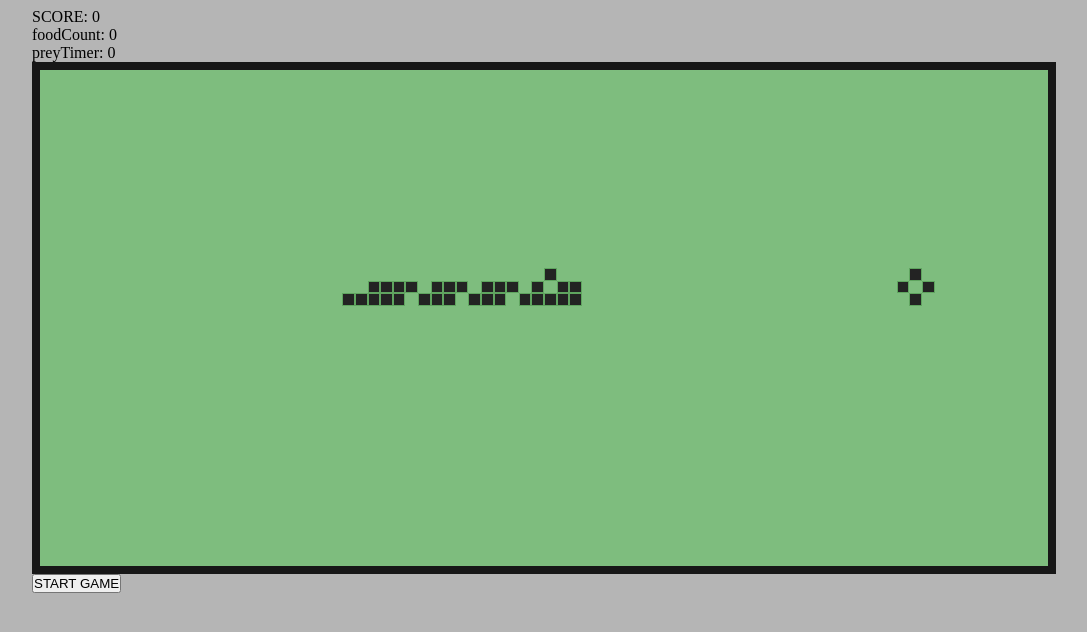
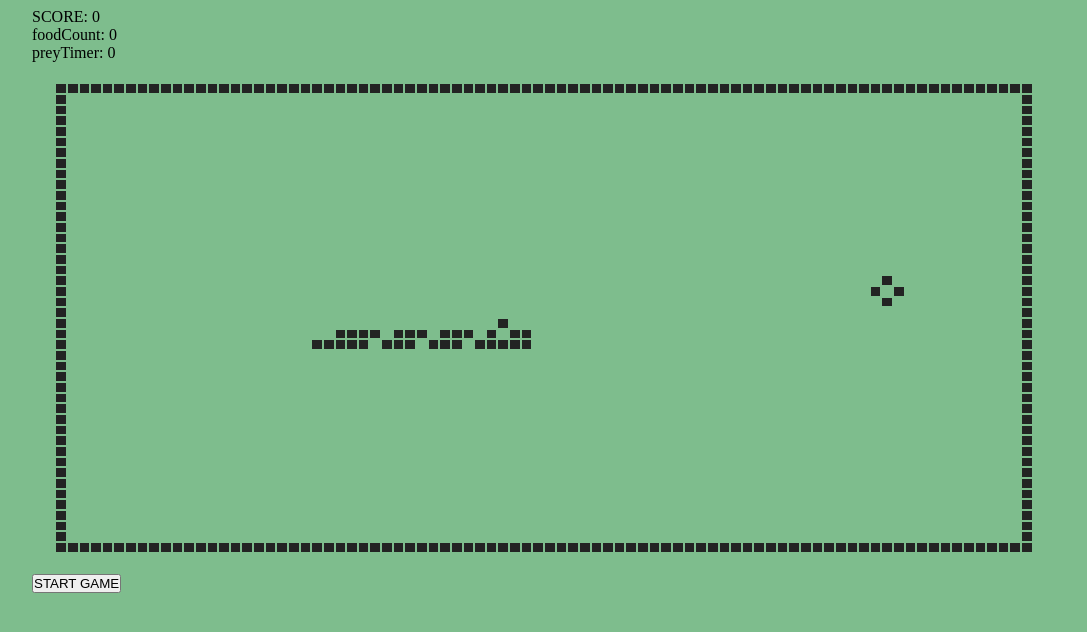
Before and after one commit to jupiter-desphy/nokia-snake, a React (Create React App) app in the folder snake-app/: page /snake2 in a window 1280 px wide. Shown: the top 632 px of the page, without its empty margins (96-1183 px from the left). Built offline with nearby package versions, Linux system fonts and the light colour scheme.

Commit message:
added 'full' index to snakeArr

```diff
--- a/snake-app/src/components/Board.jsx
+++ b/snake-app/src/components/Board.jsx
@@ -1,9 +1,32 @@
 import Tile from "./SingleGridItem.jsx";
-import { useState } from "react";
+import { COLUMNS, ROWS } from "../constants.js";
 
-export default function Board({ theGrid, snakeArr, food, prevFood, gameOver, blinkOn, prey }) {
+export default function Board({ theGrid, snakeArr, food, gameOver, blinkOn, prey }) {
+
 
     function generateGridState(currentItem) {
+
+        if (currentItem[0] === 0) {
+            if (currentItem[1] === 0) {
+                return "nw-border";
+            } else
+                if (currentItem[1] === ROWS - 1) {
+                    return "sw-border";
+                } else return "left-border";
+        }
+        if (currentItem[0] === COLUMNS - 1) {
+            if (currentItem[1] === 0) {
+                return "ne-border";
+            } else if (currentItem[1] === ROWS - 1) {
+                return "se-border";
+            } else return "right-border";
+        }
+        if (currentItem[1] === 0) {
+            return "upper-border";
+        }
+        if (currentItem[1] === ROWS - 1) {
+            return "bottom-border";
+        }
 
 
         for (let i = 0; i < snakeArr.length; i++) {
@@ -24,64 +47,73 @@ export default function Board({ theGrid, snakeArr, food, prevFood, gameOver, bli
 
                 if (i !== 0) {
                     if ((snakeArr[i - 1][2] === 'D' && snakeArr[i][2] === 'R') || (snakeArr[i - 1][2] === 'L' && snakeArr[i][2] === 'U')) {
-                        if (currentItem[0] === prevFood[0] && currentItem[1] === prevFood[1]) {
+                        if (snakeArr[i][3] === 'full') {
                             return "full-n-e northeast";
-                        } else return "northeast";
                         }
+                        return "northeast";
+                    }
+
                     if ((snakeArr[i - 1][2] === 'D' && snakeArr[i][2] === 'L') || (snakeArr[i - 1][2] === 'R' && snakeArr[i][2] === 'U')) {
-                        if (currentItem[0] === prevFood[0] && currentItem[1] === prevFood[1]) {
+                        if (snakeArr[i][3] === 'full') {
                             return "full-n-w northwest";
-                        } else return "northwest";
+                        } return "northwest";
                     }
                     if ((snakeArr[i - 1][2] === 'U' && snakeArr[i][2] === 'R') || (snakeArr[i - 1][2] === 'L' && snakeArr[i][2] === 'D')) {
-                        if (currentItem[0] === prevFood[0] && currentItem[1] === prevFood[1]) {
+                        if (snakeArr[i][3] === 'full') {
                             return "full-s-e southeast";
-                        } else return "southeast";
+                        } return "southeast";
                     }
                     if ((snakeArr[i - 1][2] === 'U' && snakeArr[i][2] === 'L') || (snakeArr[i - 1][2] === 'R' && snakeArr[i][2] === 'D')) {
-                        if (currentItem[0] === prevFood[0] && currentItem[1] === prevFood[1]) {
+                        if (snakeArr[i][3] === 'full') {
                             return "full-s-w southwest";
-                        } else return "southwest";
+                        } return "southwest";
                     }
                 }
 
+
                 if (snakeArr[i][2] === 'D') {
                     if (currentItem[0] === snakeArr[0][0] && currentItem[1] === snakeArr[0][1]) {
-                        if (currentItem[0] === food[0] && currentItem[1] === food[1] - 1) {
+                        if ((currentItem[0] === food[0] && currentItem[1] === food[1] - 1) || (currentItem[0] === prey[0][0] && currentItem[1] === prey[0][1] - 1) || (currentItem[0] === prey[1][0] && currentItem[1] === prey[1][1] - 1)) {
                             return "down-feed";
                         } else return "down-head";
                     }
-                    if (currentItem[0] === prevFood[0] && currentItem[1] === prevFood[1]) {
+                    if (snakeArr[i][3] === 'full') {
                             return "full snake-down";
-                    } else return "snake-down";
+                        }
+                    return "snake-down";
                 }
                 if (snakeArr[i][2] === 'R') {
                     if (currentItem[0] === snakeArr[0][0] && currentItem[1] === snakeArr[0][1]) {
-                        if (currentItem[0] === food[0] - 1 && currentItem[1] === food[1]) {
+                        if ((currentItem[0] === food[0] - 1 && currentItem[1] === food[1]) || (currentItem[0] === prey[0][0] - 1 && currentItem[1] === prey[0][1]) || (currentItem[0] === prey[1][0] - 1 && currentItem[1] === prey[1][1])) {
                             return "right-feed";
                         } else return "right-head";
                     }
-                    if (currentItem[0] === prevFood[0] && currentItem[1] === prevFood[1]) {
+                    if (snakeArr[i][3] === 'full') {
                             return "full snake-right";
-                    } else return "snake-right";
+                    }
+                    return "snake-right";
                 }
                 if (snakeArr[i][2] === 'L') {
                     if (currentItem[0] === snakeArr[0][0] && currentItem[1] === snakeArr[0][1]) {
-                        if (currentItem[0] === food[0] + 1 && currentItem[1] === food[1]) {
+                        if ((currentItem[0] === food[0] + 1 && currentItem[1] === food[1]) || (currentItem[0] === prey[0][0] + 1 && currentItem[1] === prey[0][1]) || (currentItem[0] === prey[1][0] + 1 && currentItem[1] === prey[1][1])) {
                             return "left-feed";
                         } else return "left-head";
-                    } else if (currentItem[0] === prevFood[0] && currentItem[1] === prevFood[1]) {
+                    }
+                    if (snakeArr[i][3] === 'full') {
                             return "full snake-left";
-                    } else return "snake-left";
+                    }
+                    return "snake-left";
                 }
                 if (snakeArr[i][2] === 'U') {
                     if (currentItem[0] === snakeArr[0][0] && currentItem[1] === snakeArr[0][1]) {
-                        if (currentItem[0] === food[0] && currentItem[1] === food[1] + 1) {
+                        if ((currentItem[0] === food[0] && currentItem[1] === food[1] + 1) || (currentItem[0] === prey[0][0] && currentItem[1] === prey[0][1] + 1) || (currentItem[0] === prey[1][0] && currentItem[1] === prey[1][1] + 1)) {
                             return "up-feed";
                         } else return "up-head";
-                    } else if (currentItem[0] === prevFood[0] && currentItem[1] === prevFood[1]) {
+                    }
+                    if (snakeArr[i][3] === 'full') {
                             return "full snake-up";
-                    } else return "snake-up";
+                    }
+                    return "snake-up";
                 }
             }
         }
--- a/snake-app/src/components/SingleGridItem.jsx
+++ b/snake-app/src/components/SingleGridItem.jsx
@@ -3,23 +3,23 @@ export default function Tile({pixelState}){
         <div className={`pixel ${pixelState}`}>
 
             <div className="cp1 fs2 sp2 f-s-e d-f d-h r-h r-f"></div>
-            <div className="fs2 sp2 f l-f s-w s-e u-t up down food-pixel"></div>
-            <div className="sp1 f d-f r-f s-w s-e d-h d-t u-t up down"></div>
+            <div className="seb rb fs2 sp2 f l-f s-w s-e u-t up down food-pixel"></div>
+            <div className="swb lb sp1 f d-f r-f s-w s-e d-h d-t u-t up down"></div>
             <div className="sp1 f-s-w l-f l-h"></div>
 
-            <div className="cp1 cp2 fs1 fs2 sp1 sp2 f u-f s-e n-e l-t left right food-pixel"></div>
-            <div className="cp1 cp2 sp1 sp2 d-f r-f s-w n-e u-t u-h d-h l-h l-t r-h right down"></div>
-            <div className="cp1 cp2 fs2 sp1 sp2 d-f l-f s-e n-w u-h d-h u-t d-t l-h r-t r-h up left food-pixel"></div>
-            <div className="cp1 cp2 fs1 sp1 sp2 f u-f s-w n-w r-t right left"></div>
+            <div className="seb bb cp1 cp2 fs1 fs2 sp1 sp2 f u-f s-e n-e l-t left right food-pixel"></div>
+            <div className="seb bb rb cp1 cp2 sp1 sp2 d-f r-f s-w n-e u-t u-h d-h l-h l-t r-h right down"></div>
+            <div className="swb bb lb cp1 cp2 fs2 sp1 sp2 d-f l-f s-e n-w u-h d-h u-t d-t l-h r-t r-h up left food-pixel"></div>
+            <div className="swb bb cp1 cp2 fs1 sp1 sp2 f u-f s-w n-w r-t right left"></div>
 
-            <div className="fs1 fs2 sp1 sp2 f d-f r-f s-e n-e l-t r-t r-h right left"></div>
-            <div className="cp1 cp2 fs2 sp2 u-f r-f s-e n-w d-h u-h d-t l-h l-t r-t r-h up left food-pixel"></div>
-            <div className="fs1 fs2 sp1 u-f l-f s-w n-e d-h u-h u-t d-t l-h l-t r-t r-h down right"></div>
-            <div className="cp1 cp2 fs1 sp1 sp2 f d-f l-f s-w n-w l-h l-t r-t right left"></div>
+            <div className="neb ub fs1 fs2 sp1 sp2 f d-f r-f s-e n-e l-t r-t r-h right left"></div>
+            <div className="neb ub rb cp1 cp2 fs2 sp2 u-f r-f s-e n-w d-h u-h d-t l-h l-t r-t r-h up left food-pixel"></div>
+            <div className="nwb ub lb fs1 fs2 sp1 u-f l-f s-w n-e d-h u-h u-t d-t l-h l-t r-t r-h down right"></div>
+            <div className="nwb ub cp1 cp2 fs1 sp1 sp2 f d-f l-f s-w n-w l-h l-t r-t right left"></div>
 
             <div className="fs2 sp1 f-n-e u-f u-h"></div>
-            <div className="fs1 fs2 sp2 f l-f n-w n-e d-t up down"></div>
-            <div className="fs1 fs2 sp1 f u-f r-f n-w n-e u-h u-t d-t up down"></div>
+            <div className="neb rb fs1 fs2 sp2 f l-f n-w n-e d-t up down"></div>
+            <div className="nwb lb fs1 fs2 sp1 f u-f r-f n-w n-e u-h u-t d-t up down"></div>
             <div className="fs1 fs2 sp2 f-n-w"></div>
         </div>
     )
--- a/snake-app/src/constants.js
+++ b/snake-app/src/constants.js
@@ -1,9 +1,9 @@
 const SNAKE_START = [
-    [10, 4, 'R'],
-    [9, 4, 'R'],
-    [8, 4, 'R'],
-    [7, 4, 'R'],
-    [6, 4, 'R']
+    [10, 6, 'R', 'hungry'],
+    [9, 6, 'R', 'hungry'],
+    [8, 6, 'R', 'hungry'],
+    [7, 6, 'R', 'hungry'],
+    [6, 6, 'R', 'hungry']
     // ,
     // [5, 4],
     // [4, 4],
@@ -15,6 +15,9 @@ const SNAKE_START = [
 
 const PREY_START = [[null, null], [null, null], null];
 
+const COLUMNS = 22;
+const ROWS = 12;
+
 const DIRECTIONS = {
     37: [-1, 0], //left
     38: [0, -1], //up
@@ -24,4 +27,4 @@ const DIRECTIONS = {
 
 
 
-export { DIRECTIONS, SNAKE_START, PREY_START }
+export { DIRECTIONS, SNAKE_START, PREY_START, COLUMNS, ROWS }
--- a/snake-app/src/global.css
+++ b/snake-app/src/global.css
@@ -7,21 +7,23 @@
 body {
   justify-content: center;
   display: flex;
-  background-color: rgb(181, 181, 181);
+  /* background-color: rgb(181, 181, 181); */
+    background-color: rgb(126, 189, 141);
+
 }
 
 .screen {
   width: 80vw;
   height: 40vw;
   display: grid;
-  grid-template-columns: repeat(20, 1fr);
-  grid-template-rows: repeat(10, 1fr);
-  border: .5rem solid rgb(23, 23, 23);
+  grid-template-columns: repeat(22, 1fr);
+  grid-template-rows: repeat(12, 1fr);
+  /* border: .5rem solid rgb(23, 23, 23); */
 }
 
 .pixel {
   /* border: .01rem solid rgb(95, 164, 95); */
-  background-color: rgb(126, 189, 126);
+  /* background-color: rgb(126, 189, 126); */
   font-size: .5rem;
   color: black;
   display: grid;
@@ -34,6 +36,14 @@ body {
   border: .01rem solid rgb(95, 164, 95);
 } */
 
+.nw-border .nwb,
+.ne-border .neb,
+.sw-border .swb,
+.se-border .seb,
+.left-border .lb,
+.right-border .rb,
+.upper-border .ub,
+.bottom-border .bb,
 .snake-right .right,
 .snake-down .down,
 .snake-left .left,
@@ -63,7 +73,7 @@ body {
 .spider1 .sp1,
 .spider2 .sp2 {
   background-color: rgb(35, 35, 35);
-  border: .01rem solid rgb(95, 164, 95);
+  border: .01rem solid rgb(126, 189, 141);
 }
 
 span {
--- a/snake-app/src/pages/snake1.jsx
+++ b/snake-app/src/pages/snake1.jsx
@@ -2,22 +2,21 @@ import { useState, useRef, useEffect } from "react";
 import Board from "../components/Board.jsx";
 // import useInterval from "../helpers/useinterval.js";
 import {
-    SNAKE_START
+    COLUMNS,
+    ROWS,
+    SNAKE_START,
+    PREY_START
 } from '../constants';
 import UseInterval from "../helpers/useinterval.js";
 
 export function SnakeI(props) {
-
-    /* Gameboard 2D Array */
-    const columns = 20;
-    const rows = 10;
 
 
     /* STATE */
     const [snakeArr, setSnakeArr] = useState(SNAKE_START);
     const [gameOver, setGameOver] = useState(false);
     const [score, setScore] = useState(0);
-    const [food, setFood] = useState([Math.floor(Math.random() * columns), Math.floor(Math.random() * rows)]);
+    const [food, setFood] = useState([Math.floor(Math.random() * COLUMNS), Math.floor(Math.random() * ROWS)]);
     const [direction, setDirection] = useState([1, 0]);
     const [speed, setSpeed] = useState(null);
     const [prevDirection, setPrevDirection] = useState([]);
@@ -51,10 +50,10 @@ export function SnakeI(props) {
 
     const randomizeFood = () => {
         let snakeClone = snakeArr
-        let foodCoordinates = [Math.floor(Math.random() * columns), Math.floor(Math.random() * rows)];
+        let foodCoordinates = [Math.floor(Math.random() * COLUMNS), Math.floor(Math.random() * ROWS)];
         for (const segment of snakeClone) {
             while (foodCoordinates[0] === segment[0] && foodCoordinates[1] === segment[1]) {
-                foodCoordinates = [Math.floor(Math.random() * columns), Math.floor(Math.random() * rows)];
+                foodCoordinates = [Math.floor(Math.random() * COLUMNS), Math.floor(Math.random() * ROWS)];
             }
         }
         // let foodCoordinates = [Math.floor(Math.random() * columns), Math.floor(Math.random() * rows)];
@@ -69,10 +68,10 @@ export function SnakeI(props) {
 
     const checkCollision = (piece, snk = snakeArr) => {
         if (
-            piece[0] >= columns ||
-            piece[0] < 0 ||
-            piece[1] >= rows ||
-            piece[1] < 0
+            piece[0] >= COLUMNS - 1 ||
+            piece[0] < 1 ||
+            piece[1] >= ROWS -1 ||
+            piece[1] < 1
         )
             return true;
 
@@ -187,9 +186,9 @@ export function SnakeI(props) {
     const gameBoard = useRef([]);
 
     function designBoard(game) {
-        for (let i = 0; i < rows; i++) {
-            game.push(new Array(rows))
-            for (let j = 0; j < columns; j++) {
+        for (let i = 0; i < ROWS; i++) {
+            game.push(new Array(ROWS))
+            for (let j = 0; j < COLUMNS; j++) {
                 game[i][j] = [j, i, null];
             }
         }
@@ -222,7 +221,8 @@ export function SnakeI(props) {
             </div>
 
             <div className="screen">
-                <Board theGrid={gameBoard.current} snakeArr={snakeArr} food={food} prevFood={prevFood} gameOver={gameOver} blinkOn={blinkOn} />
+                <Board theGrid={gameBoard.current} snakeArr={snakeArr} food={food} gameOver={gameOver} blinkOn={blinkOn} prey={PREY_START} />
+
             </div>
             <div>
                 <button onClick={startGame}>START GAME</button>
--- a/snake-app/src/pages/snake2.jsx
+++ b/snake-app/src/pages/snake2.jsx
@@ -2,6 +2,8 @@ import { useState, useRef, useEffect } from "react";
 import Board from "../components/Board.jsx";
 // import useInterval from "../helpers/useinterval.js";
 import {
+    COLUMNS,
+    ROWS,
     SNAKE_START,
     PREY_START
 } from '../constants';
@@ -9,21 +11,16 @@ import UseInterval from "../helpers/useinterval.js";
 
 export function SnakeII(props) {
 
-    /* Gameboard 2D Array */
-    const columns = 20;
-    const rows = 10;
-
 
     /* STATE */
     const [snakeArr, setSnakeArr] = useState(SNAKE_START);
     const [gameOver, setGameOver] = useState(false);
     const [score, setScore] = useState(0);
-    const [food, setFood] = useState([Math.floor(Math.random() * columns), Math.floor(Math.random() * rows)]);
+    const [food, setFood] = useState([Math.floor(Math.random() * COLUMNS), Math.floor(Math.random() * ROWS)]);
     const [foodCount, setFoodCount] = useState(0);
     const [direction, setDirection] = useState([1, 0]);
     const [speed, setSpeed] = useState(null);
     const [prevDirection, setPrevDirection] = useState([]);
-    const [prevFood, setPrevFood] = useState([]);
     const [blinkOn, setBlinkOn] = useState(false);
     const [prey, setPrey] = useState(PREY_START);
     const [preyTimer, setPreyTimer] = useState(0);
@@ -35,11 +32,12 @@ export function SnakeII(props) {
     const startGame = () => {
         setSnakeArr(SNAKE_START);
         setDirection([1, 0]);
-        setSpeed(270);
+        setSpeed(250);
         setGameOver(false);
         setScore(0);
         setFoodCount(0);
         setPrey(PREY_START);
+        setPreyTimer(0);
     }
 
     const endGame = () => {
@@ -54,11 +52,11 @@ export function SnakeII(props) {
     UseInterval(() => blink(), 400);
 
     const randomizeFood = () => {
-        let snakeClone = snakeArr
-        let foodCoordinates = [Math.floor(Math.random() * columns), Math.floor(Math.random() * rows)];
+        let snakeClone = snakeArr;
+        let foodCoordinates = [Math.floor(Math.random() * (COLUMNS - 2)) + 1, Math.floor(Math.random() * (ROWS - 2)) + 1];
         for (const segment of snakeClone) {
             while (foodCoordinates[0] === segment[0] && foodCoordinates[1] === segment[1]) {
-                foodCoordinates = [Math.floor(Math.random() * columns), Math.floor(Math.random() * rows)];
+                foodCoordinates = [Math.floor(Math.random() * (COLUMNS - 2)) + 1, Math.floor(Math.random() * (ROWS - 2)) + 1];
             }
         }
         // let foodCoordinates = [Math.floor(Math.random() * columns), Math.floor(Math.random() * rows)];
@@ -72,19 +70,19 @@ export function SnakeII(props) {
 
     const randomizePrey = () => {
         let snakeClone = snakeArr
-        let prey0 = [Math.floor(Math.random() * (columns-1)), Math.floor(Math.random() * rows)];
+        let prey0 = [Math.floor(Math.random() * (COLUMNS - 3)) + 1, Math.floor(Math.random() * (ROWS - 2) + 1)];
         for (const segment of snakeClone) {
             while (prey0[0] === segment[0] && prey0[1] === segment[1]) {
-                prey0 = [Math.floor(Math.random() * (columns-1)), Math.floor(Math.random() * rows)];
+                prey0 = [Math.floor(Math.random() * (COLUMNS - 3)) + 1, Math.floor(Math.random() * (ROWS - 2) + 1)];
             }
         }
-        let prey1 = [prey0[0]+1, prey0[1]];
+        let prey1 = [prey0[0] + 1, prey0[1]];
         let creature = prey[2];
-        if ((creature === 'caterpillar') || (creature === null)){
+        if ((creature === 'caterpillar') || (creature === null)) {
             creature = 'fish';
-        } else if (creature === 'fish'){
+        } else if (creature === 'fish') {
             creature = 'spider';
-        } else if (creature === 'spider'){
+        } else if (creature === 'spider') {
             creature = 'caterpillar';
         }
         setPrey([prey0, prey1, creature]);
@@ -93,23 +91,26 @@ export function SnakeII(props) {
 
     useEffect(() => {
         randomizeFood();
-        if (foodCount > 1 && foodCount % 5 === 0){
+        if (foodCount > 1 && foodCount % 5 === 0) {
             randomizePrey();
         }
+
+        // if (gameOver) {
+        //     setTimeout(() => {
+        //         if (gameOver) {
+        //             setSnakeArr(SNAKE_START);
+        //             setDirection([1, 0]);
+        //             setGameOver(false);
+        //             setScore(0);
+        //             setFoodCount(0);
+        //             setPrey(PREY_START);
+        //         }
+
+        //     }, 4500)
+        // }
     }, [foodCount]);
 
-    const checkCollision = (piece, snk = snakeArr) => {
-        if (
-            piece[0] >= columns ||
-            piece[0] < 0 ||
-            piece[1] >= rows ||
-            piece[1] < 0
-        )
-            return true;
-
-        // for (const segment of snk) {
-        //     if (piece[0] === segment[0] && piece[1] === segment[1]) {
-        //         console.log(piece, 'segment', segment)
+    const didCollide = (piece, snk = snakeArr) => {
 
         for (let i = 0; i < snk.length - 1; i++) {
             if (piece[0] === snk[i][0] && piece[1] === snk[i][1])
@@ -119,9 +120,9 @@ export function SnakeII(props) {
     };
 
     const foodEaten = newSnake => {
-        if(newSnake[0][0] === food[0] && newSnake[0][1] === food[1]) {
+        if (newSnake[0][0] === food[0] && newSnake[0][1] === food[1]) {
             let newFood = randomizeFood();
-            while (checkCollision(newFood, newSnake)) {
+            while (didCollide(newFood, newSnake)) {
                 newFood = randomizeFood();
             }
         }
@@ -171,9 +172,9 @@ export function SnakeII(props) {
     const gameBoard = useRef([]);
 
     function designBoard(game) {
-        for (let i = 0; i < rows; i++) {
-            game.push(new Array(rows))
-            for (let j = 0; j < columns; j++) {
+        for (let i = 0; i < ROWS; i++) {
+            game.push(new Array(ROWS))
+            for (let j = 0; j < COLUMNS; j++) {
                 game[i][j] = [j, i, null];
             }
         }
@@ -181,11 +182,19 @@ export function SnakeII(props) {
 
     const gameLoop = () => {
         const snakeCopy = JSON.parse(JSON.stringify(snakeArr));
-            const newSnakeHead = [snakeCopy[0][0] + direction[0], snakeCopy[0][1] + direction[1], snakeCopy[0][2]];
+        // const bellyCopy = JSON.parse(JSON.stringify(fullBelly));
+        const newSnakeHead = [snakeCopy[0][0] + direction[0], snakeCopy[0][1] + direction[1], snakeCopy[0][2], snakeCopy[0][3]];
+        // const newFood = [food[0], food[1]];
 
-            if (checkCollision(newSnakeHead)) {
+        if (didCollide(newSnakeHead)) {
             return endGame()
         };
+
+        if (newSnakeHead[0] >= COLUMNS - 1) newSnakeHead[0] = 1;
+        if (newSnakeHead[0] < 1) newSnakeHead[0] = COLUMNS - 2;
+        if (newSnakeHead[1] >= ROWS - 1) newSnakeHead[1] = 1;
+        if (newSnakeHead[1] < 1) newSnakeHead[1] = ROWS - 2;
+
 
         if (direction[0] === 0 && direction[1] === 1) {
             newSnakeHead[2] = 'D'
@@ -206,25 +215,27 @@ export function SnakeII(props) {
         setPrevDirection(logDirection);
 
         if (snakeCopy[0][0] === food[0] && snakeCopy[0][1] === food[1]) {
-                setSnakeArr(snakeCopy);
-                setPrevFood(food);
-                // randomizeFood();
+            newSnakeHead[3] = 'full';
             setFoodCount(foodCount + 1)
             // let newFood = randomizeFood();
-                // while (checkCollision(newFood, snakeCopy)) {
+            // while (didCollide(newFood, snakeCopy)) {
             //     newFood = randomizeFood();
             // }
             setScore((prevScore) => prevScore + 5);
-
             setSpeed((prevSpeed) => prevSpeed - 1);
         } else if ((snakeCopy[0][0] === prey[0][0] && snakeCopy[0][1] === prey[0][1]) || (snakeCopy[0][0] === prey[1][0] && snakeCopy[0][1] === prey[1][1])) {
-                setSnakeArr(snakeCopy);
-                // setPrevFood(food)
             setScore((prevScore) => prevScore + 50);
             setSpeed((prevSpeed) => prevSpeed - 1);
-            } else snakeCopy.pop();
+            setPrey((prevPrey) => [[null, null], [null, null], prevPrey[2]])
+            setPreyTimer(1);
+            newSnakeHead[3] = 'full';
+        } else {
+            snakeCopy.pop();
+            newSnakeHead[3] = 'hungry';
+        }
 
-            preyTimer === 0 ? setPrey(PREY_START) : setPreyTimer((prevPreyTimer) => prevPreyTimer - 1)
+
+        preyTimer === 0 ? setPrey((prevPrey) => [[null, null], [null, null], prevPrey[2]]) : setPreyTimer((prevPreyTimer) => prevPreyTimer - 1);
 
         setSnakeArr(snakeCopy);
     };
@@ -262,7 +273,7 @@ export function SnakeII(props) {
             </div> */}
 
             <div className="screen">
-                <Board theGrid={gameBoard.current} snakeArr={snakeArr} food={food} prevFood={prevFood} gameOver={gameOver} blinkOn={blinkOn} prey={prey} />
+                <Board theGrid={gameBoard.current} snakeArr={snakeArr} food={food} gameOver={gameOver} blinkOn={blinkOn} prey={prey} />
             </div>
             <div>
                 <button onClick={startGame}>START GAME</button>
@@ -270,12 +281,6 @@ export function SnakeII(props) {
             <div>
                 {gameOver ? 'GAMEOVER' : ''}
             </div>
-            {/* <span>
-                SNAKE ARRAY: {snakeArr + ''}
-            </span> */}
-            {/* <span>
-                PREV DIR: {prevDirection + ''}
-            </span> */}
         </div>
     )
 }
```
Lines whose indentation alone changed are shown as unchanged.
